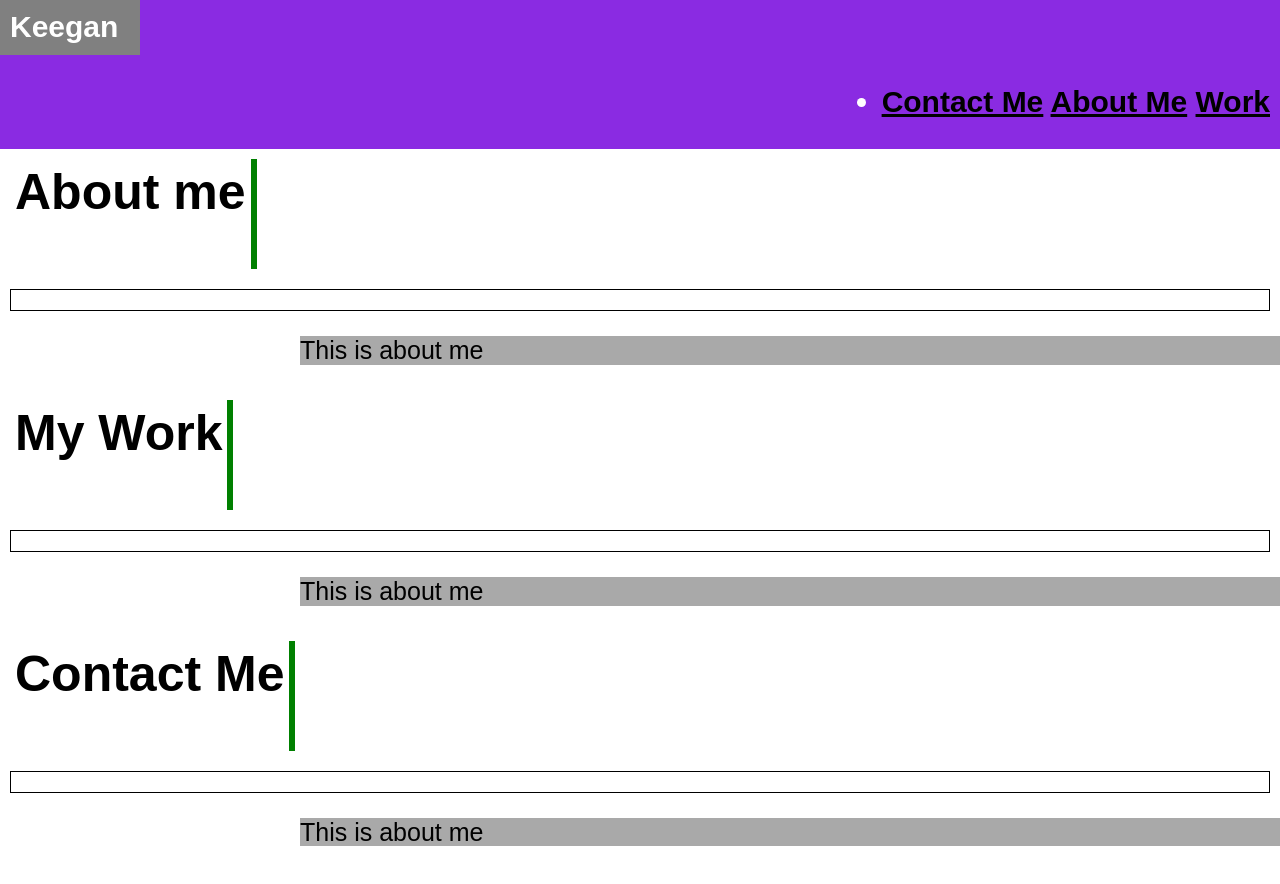
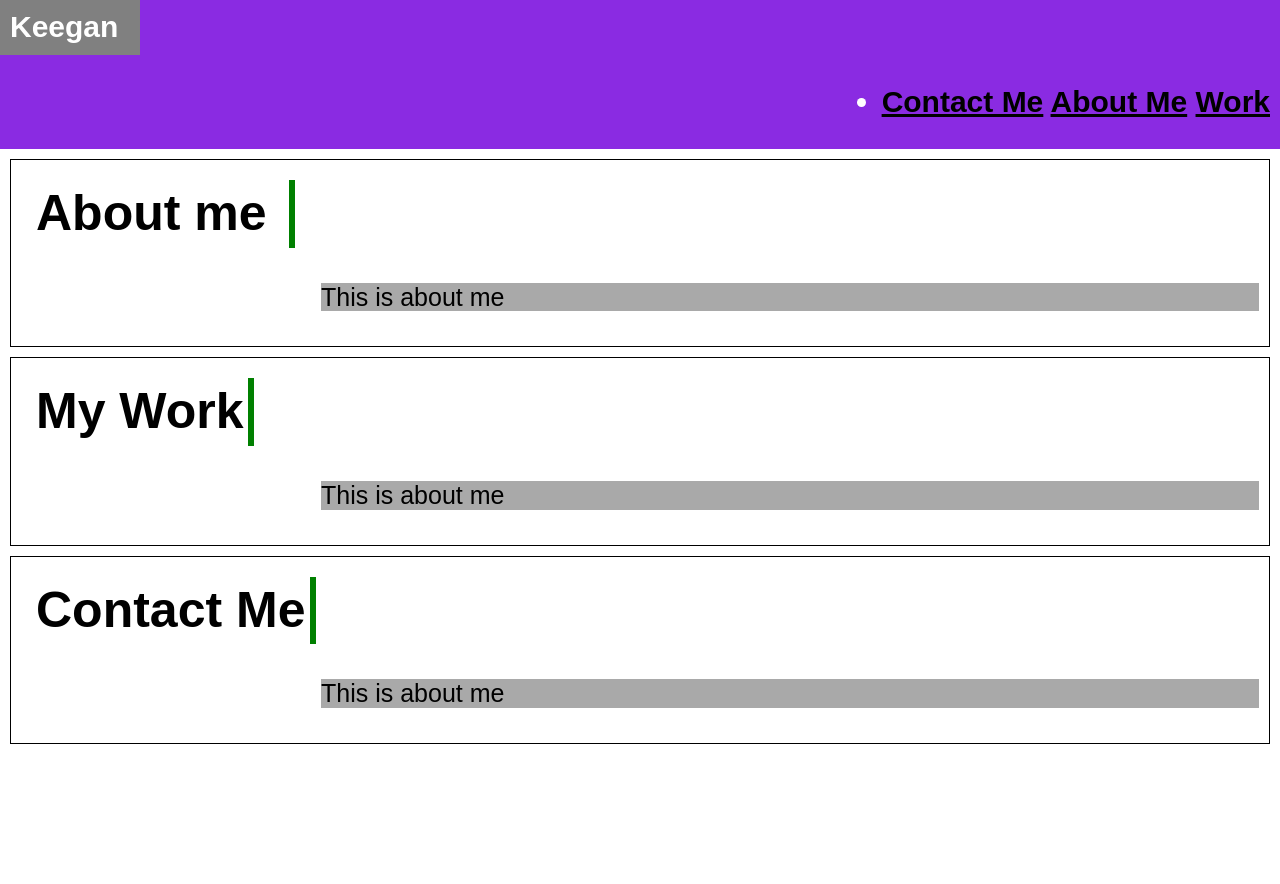
Before and after one commit to LemonTag/Portfolio, a plain HTML site: page index.html in a window 1280 px wide. Shown: the top 884 px of the page. Drawn offline with Linux system fonts and the light colour scheme.

Commit message:
changed up headers and paragraphs into divs to fit together

```diff
--- a/assets/style.css
+++ b/assets/style.css
@@ -29,7 +29,7 @@ h1{
      border: 10px;
      background-color: blueviolet;
      margin: 0px;
-     padding: 0px;
+     padding: 0x;
 
 
 }
@@ -38,15 +38,14 @@ h1{
 h3{
     font-family: sans-serif;
     color: black;
-    margin-bottom: 0px;
     padding: 5px;
     font-size:50px;
-    display: flex;
     margin: 10px;
     display: inline-block;
     border-right: 6px solid green;
-    height: 100px;
     top: 0;
+    width: 20%;
+
 
 }
 
@@ -56,14 +55,12 @@ h6
 {
     font-family: sans-serif;
     color: black;
-    margin-bottom: 0px;
     padding: 5px;
     font-size:50px;
     display: flex;
     margin: 10px;
     display: inline-block;
     border-right: 6px solid green;
-    height: 100px;
     top: 0;
 
 }
@@ -73,9 +70,9 @@ p{
     font-family: sans-serif;
     font-size: 25px;
     display: flex;
-    text-align: center;
    margin-left: 300px;
    background-color: darkgray;
+   padding-right: 45%;
 
 
 }
@@ -93,14 +90,11 @@ section{
 h4 {
     font-family: sans-serif;
     color: black;
-    margin-bottom: 0px;
     padding: 5px;
     font-size:50px;
-    display: flex;
     margin: 10px;
     display: inline-block;
     border-right: 6px solid green;
-    height: 100px;
     top: 0;
 
 }
--- a/index.html
+++ b/index.html
@@ -25,11 +25,11 @@
             </nav>
     </header>
 
-    <div>
+    <div class="container">
         <div>
             <h3>About me </h3>
         </div>
-        <div class="container"> </div>
+
         <div>
             <p>
                 This is about me
@@ -38,11 +38,11 @@
     </div>
 
 
-    <div>
+    <div class="container">
         <div>
             <h4>My Work </h4>
         </div>
-        <div class="container"> </div>
+
         <div>
             <p>
                 This is about me
@@ -50,11 +50,10 @@
         </div>
     </div>
 
-    <div>
+    <div class="container">
         <div>
             <h6>Contact Me </h6>
         </div>
-        <div class="container"> </div>
         <div>
             <p>
                 This is about me
```
